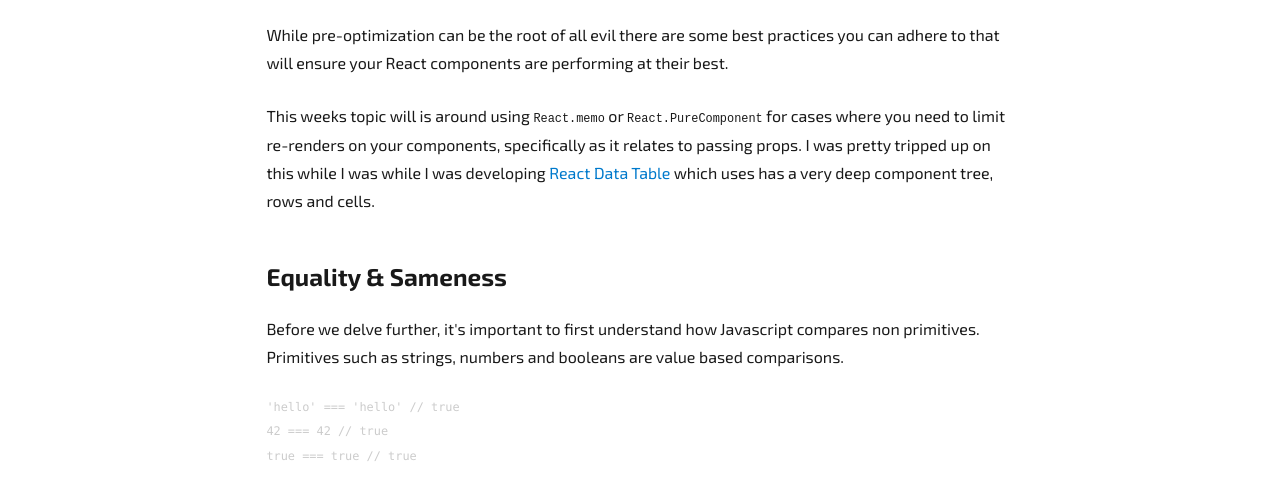
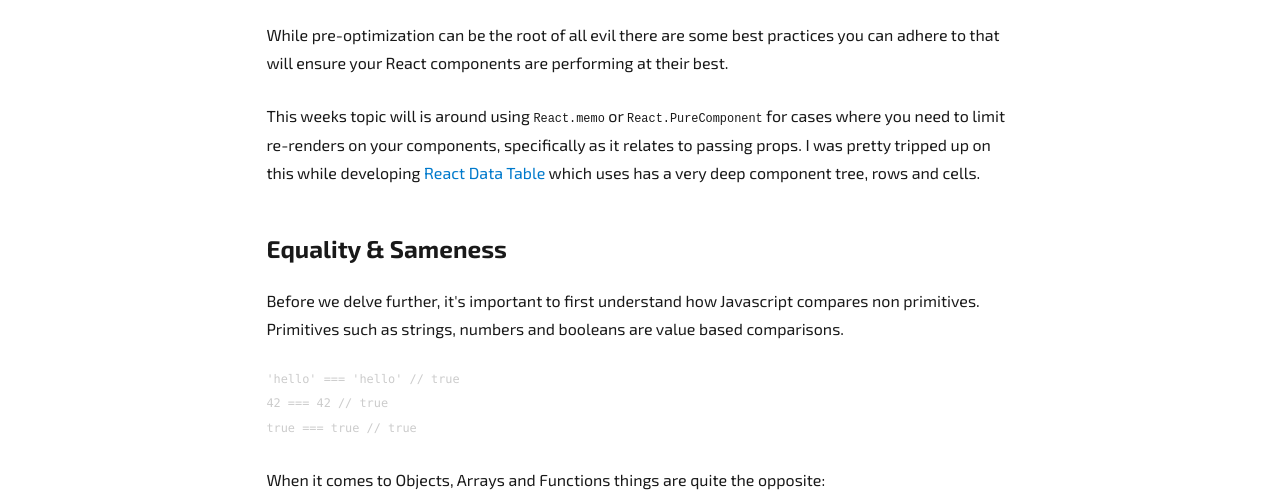
Before and after one commit to jbetancur/john-betancur, a Gatsby site: page /optimizing-react-components/ in a window 1280 px wide. Shown: the part 224-725 px from the top of the page. Built offline with nearby package versions, Linux system fonts and the light colour scheme; Gatsby itself is replaced by a stand-in of ours; some packages are replaced by stand-ins of ours; code samples lack their colours.

Commit message:
update blog entry

```diff
--- a/content/blog/optimizing-react-components/index.md
+++ b/content/blog/optimizing-react-components/index.md
@@ -6,7 +6,7 @@ description: While pre-optimization can be the root of all evil there are some b
 
 While pre-optimization can be the root of all evil there are some best practices you can adhere to that will ensure your React components are performing at their best.
 
-This weeks topic will is around using  `React.memo` or `React.PureComponent` for cases where you need to limit re-renders on your components, specifically as it relates to passing props. I was pretty tripped up on this while I was while I was developing [React Data Table](https://github.com/jbetancur/react-data-table-component) which uses has a very deep component tree, rows and cells.
+This weeks topic will is around using  `React.memo` or `React.PureComponent` for cases where you need to limit re-renders on your components, specifically as it relates to passing props. I was pretty tripped up on this while developing [React Data Table](https://github.com/jbetancur/react-data-table-component) which uses has a very deep component tree, rows and cells.
 
 ## Equality & Sameness
 Before we delve further, it's important to first understand how Javascript compares non primitives. Primitives such as strings, numbers and booleans are value based comparisons.
```
